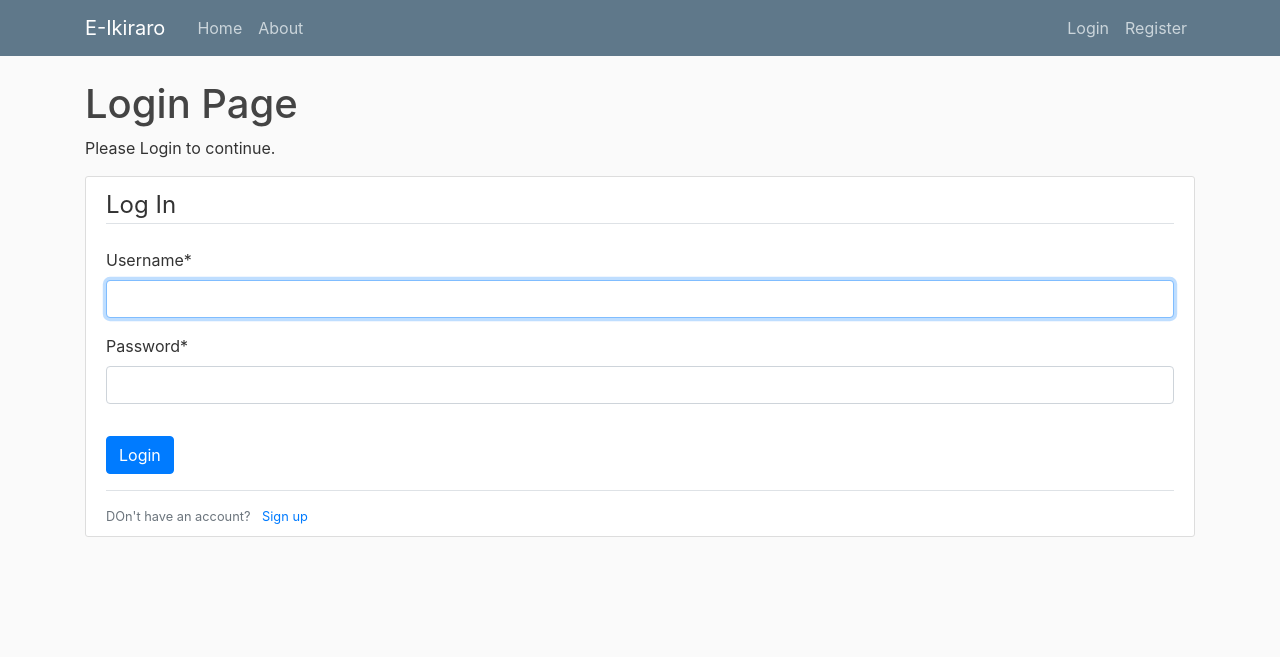
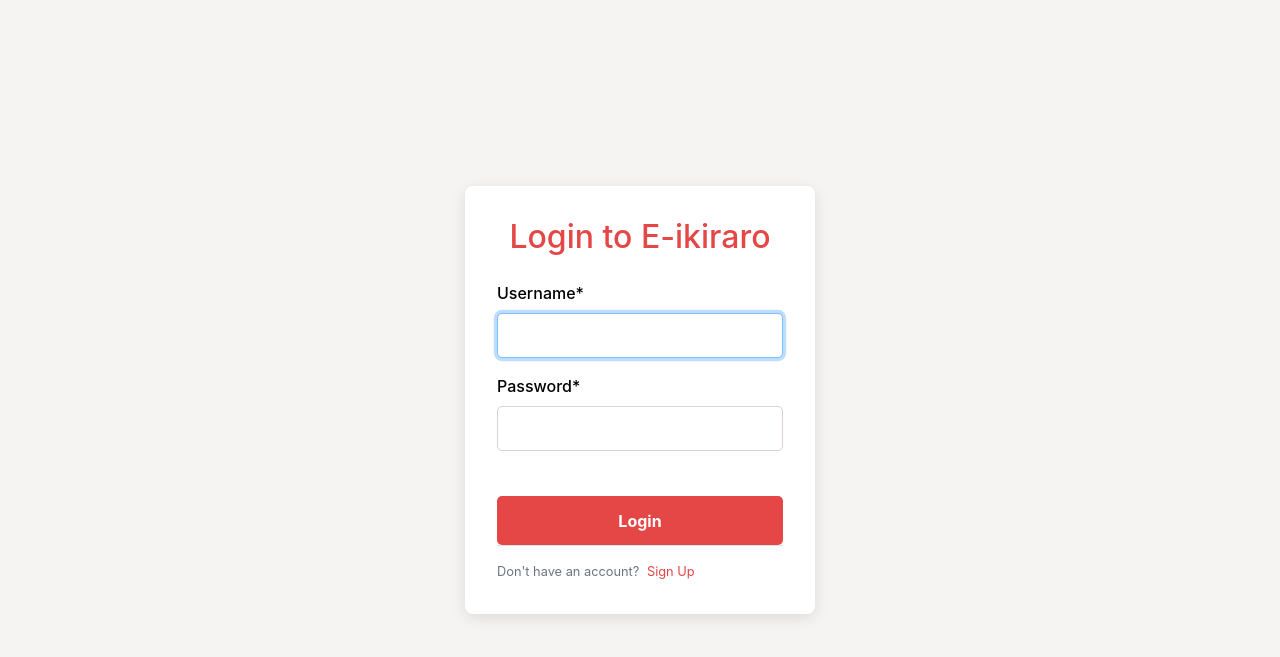
Before and after one commit to AceArnold/e-ikiraro, a Django app: page /login/ in a window 1280 px wide. Shown: the top 657 px of the page. Run offline with Django 5.2, Linux system fonts and the light colour scheme; some libraries are stand-ins or nearby versions.

```diff
--- a/django_backend/e_ikiraro/static/e_ikiraro/styles/login.css
+++ b/django_backend/e_ikiraro/static/e_ikiraro/styles/login.css
@@ -12,12 +12,13 @@ body {
   border-radius: 8px;
   box-shadow: 0 4px 15px rgba(0,0,0,0.1);
   width: 350px;
-  text-align: center;
+  /* text-align: center; */
 }
 
 .login-container h2 {
   margin-bottom: 1.5rem;
   color: #e54646;
+  text-align: center;
 }
 
 .login-container form {
--- a/django_backend/e_ikiraro/static/e_ikiraro/styles/register-id.css
+++ b/django_backend/e_ikiraro/static/e_ikiraro/styles/register-id.css
@@ -12,12 +12,12 @@ body {
   border-radius: 8px;
   box-shadow: 0 4px 15px rgba(0,0,0,0.1);
   width: 600px;
-  /* text-align: center; */
 }
 
 .register-container h2 {
   margin-bottom: 1.5rem;
   color: #e54646;
+  text-align: center;
 }
 
 .register-container form {
--- a/django_backend/e_ikiraro/templates/e_ikiraro/base.html
+++ b/django_backend/e_ikiraro/templates/e_ikiraro/base.html
@@ -9,13 +9,14 @@
     <link rel="stylesheet" href="https://cdn.jsdelivr.net/npm/bootstrap@4.0.0/dist/css/bootstrap.min.css" integrity="sha384-Gn5384xqQ1aoWXA+058RXPxPg6fy4IWvTNh0E263XmFcJlSAwiGgFAW/dAiS6JXm" crossorigin="anonymous">
     <link rel="stylesheet" type='text/css'href="{% static 'e_ikiraro/main.css' %}">
     <link rel="stylesheet" type='text/css'href="{% static 'e_ikiraro/styles/main.css' %}">
+    <link rel="stylesheet" type='text/css'href="{% static 'e_ikiraro/styles/styles.css' %}">
 
     {# Page-specific CSS can be injected by child templates #}
     {% block extra_css %}{% endblock %}
     {% if title %}
         <title>{{ title }} </title>
     {% else %}
-        <title>About</title>
+        <title>No title</title>
     {% endif %}
 </head>
 <body>
--- /dev/null
+++ b/django_backend/users/templates/users/base.html
@@ -0,0 +1,42 @@
+{% load static %}
+
+
+<html lang="en">
+<head>
+    <meta charset="utf-8">
+    <meta name="viewport" content="width=device-width, initial-scale=1, shrink-to-fit=no">
+
+
+    <link rel="stylesheet" href="https://cdn.jsdelivr.net/npm/bootstrap@4.0.0/dist/css/bootstrap.min.css" integrity="sha384-Gn5384xqQ1aoWXA+058RXPxPg6fy4IWvTNh0E263XmFcJlSAwiGgFAW/dAiS6JXm" crossorigin="anonymous">
+    <!-- <link rel="stylesheet" type='text/css'href="{% static 'e_ikiraro/styles/main.css' %}"> -->
+    <link rel="stylesheet" type='text/css'href="{% static 'e_ikiraro/styles/style.css' %}">
+    <link rel="stylesheet" href="{% static 'e_ikiraro/styles/register-id.css' %}">
+    <link rel="stylesheet" href="{% static 'e_ikiraro/styles/login.css' %}">
+
+
+    {# Page-specific CSS can be injected by child templates #}
+    {% block extra_css %}{% endblock %}
+
+    {% if title %}
+        <title>{{ title }} </title>
+    {% else %}
+        <title>About</title>
+    {% endif %}
+</head>
+
+<body>
+
+    <main role="main" class="container">
+        <div class="row justify-content-center">
+            <div class="col-0">
+            {% block content %}{% endblock %}
+            </div>
+        </div>
+    </main>
+
+
+    <script src="https://code.jquery.com/jquery-3.2.1.slim.min.js" integrity="sha384-KJ3o2DKtIkvYIK3UENzmM7KCkRr/rE9/Qpg6aAZGJwFDMVNA/GpGFF93hXpG5KkN" crossorigin="anonymous"></script>
+    <script src="https://cdn.jsdelivr.net/npm/popper.js@1.12.9/dist/umd/popper.min.js" integrity="sha384-ApNbgh9B+Y1QKtv3Rn7W3mgPxhU9K/ScQsAP7hUibX39j7fakFPskvXusvfa0b4Q" crossorigin="anonymous"></script>
+    <script src="https://cdn.jsdelivr.net/npm/bootstrap@4.0.0/dist/js/bootstrap.min.js" integrity="sha384-JZR6Spejh4U02d8jOt6vLEHfe/JQGiRRSQQxSfFWpi1MquVdAyjUar5+76PVCmYl" crossorigin="anonymous"></script>
+</body>
+</html>
--- a/django_backend/users/templates/users/login.html
+++ b/django_backend/users/templates/users/login.html
@@ -1,24 +1,23 @@
-{% extends "e_ikiraro/base.html" %}
+{% extends "users/base.html" %}
+{% load static %}
 {% load crispy_forms_tags %}
+
 {% block content %}
-    <h1>Login Page</h1>
-    <p>Please Login to continue.</p>
-    <div class="content-section">
+    <div class="login-container">
+        <h2>Login to E-ikiraro</h2>
         <form method="POST">
             {% csrf_token %}
             <fieldset class="form-group">
-                <legend class="border-bottom mb-4">Log In</legend>
                 {{ form|crispy }}
+
             </fieldset>
-            <div class="form-group">
-                <button type="submit " class="btn btn-primary">Login</button>
-            </div>
+                <button type="submit" class="btn btn-primary">Login</button>
         </form>
         <div class="border-top pt-3">
             <small class="text-muted">
-                DOn't have an account? <a class="ml-2" href="{% url 'register' %}">Sign up</a>
+                Don't have an account? <a class="ml-1" href="{% url 'register' %}">Sign Up</a>
             </small>
         </div>
+    </div>
 
-    </div>
 {% endblock content %}
--- a/django_backend/users/views.py
+++ b/django_backend/users/views.py
@@ -18,7 +18,7 @@ def register(request):
     else:
         form = UserRegisterForm()
 
-    return render(request, 'users/register.html', {'form': form})
+    return render(request, 'users/register.html', {'form': form, 'title': 'Register-E-ikiraro'},)
 
 
 @login_required
```
Also changed, not shown: django_backend/users/templates/users/register.html (+3 -45 lines). Lines whose indentation alone changed are shown as unchanged.
